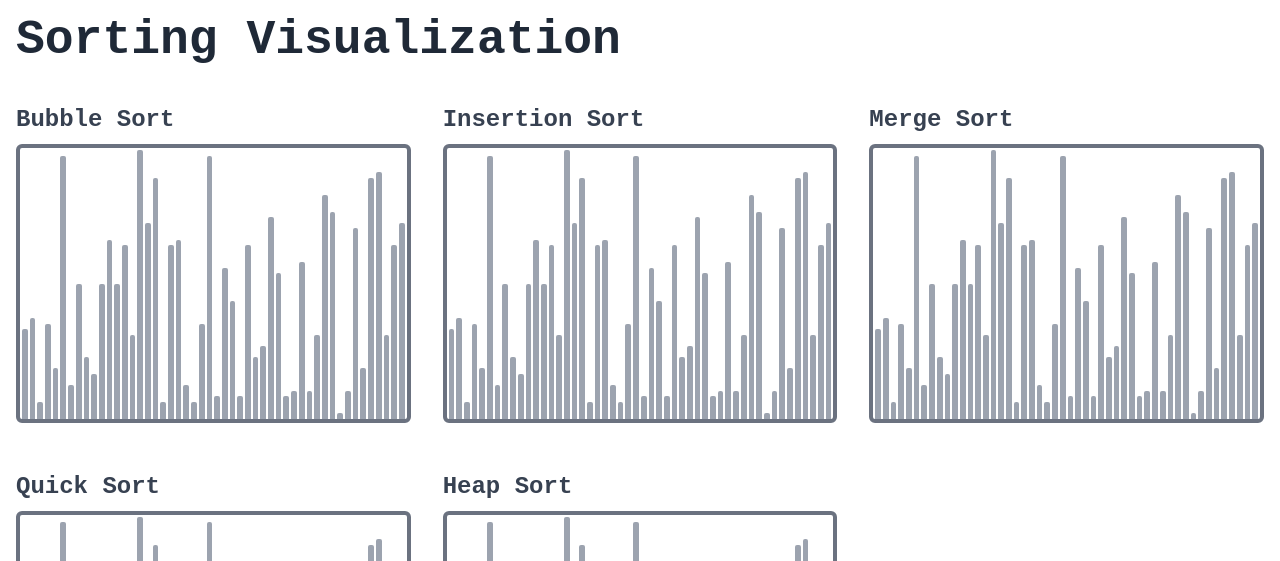
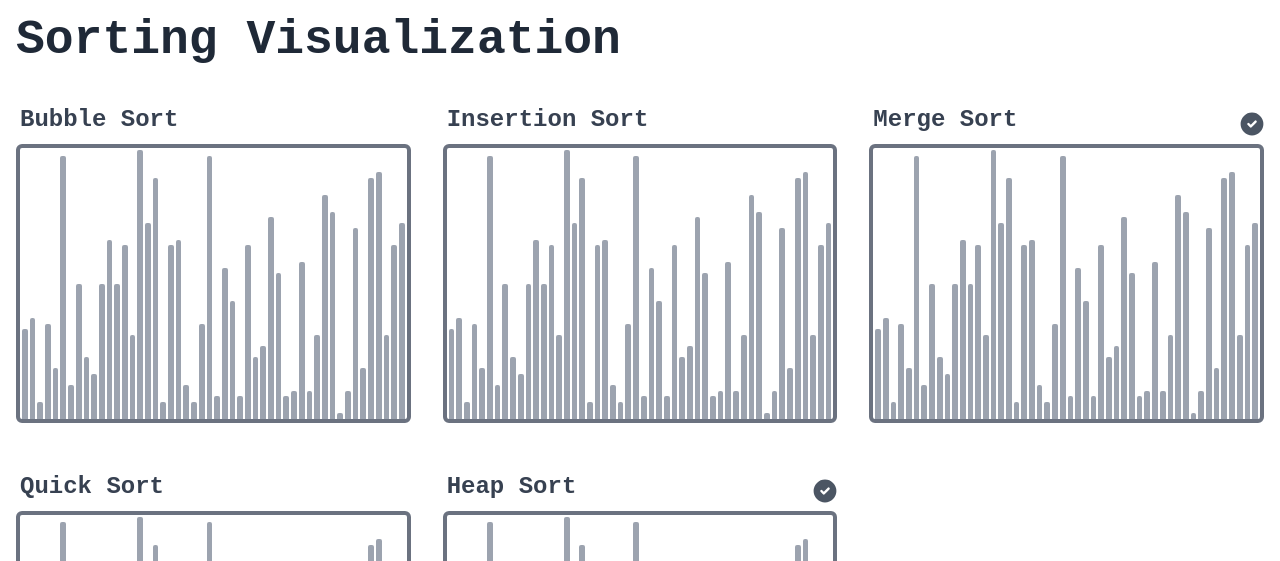
Before and after one commit to an920107/sorting-visualization, a Next.js app: page / in a window 1280 px wide. Shown: the top 561 px of the page. Built offline with nearby package versions, Linux system fonts and the light colour scheme.

Commit message:
feat: status.

```diff
--- a/src/app/page.tsx
+++ b/src/app/page.tsx
@@ -60,7 +60,8 @@ export default function Home() {
       <div className="grid grid-cols-3 gap-x-8">
         {
           sortingMethods.map((value, index) => (
-            <Box key={value.name} name={value.name} numbers={value.numbers} />
+            <Box key={value.name} name={value.name} numbers={value.numbers}
+              isLoading={isStarted && !value.isCompleted()} isDone={value.isCompleted()} />
           ))
         }
       </div>
--- a/src/components/box.tsx
+++ b/src/components/box.tsx
@@ -1,16 +1,22 @@
 "use client";
 
 import React, { useEffect } from 'react'
+import Spinner from '@/components/spinner';
 
 type Props = {
-  name: string
+  name: string,
   numbers: Array<number>,
+  isLoading: boolean,
+  isDone: boolean,
 }
 
 export default function Box(props: Props) {
   return (
     <div className="my-6">
-      <h2 className="mb-2">{props.name}</h2>
+      <div className="flex flex-row justify-between items-center pl-1">
+        <h2 className="mb-2">{props.name}</h2>
+        <Spinner status={props.isDone ? 2 : (props.isLoading ? 1 : 0)} />
+      </div>
       <div className="box">
         {
           props.numbers.map((number, index) => (
--- /dev/null
+++ b/src/components/spinner.tsx
@@ -0,0 +1,33 @@
+import React from 'react'
+
+type Props = {
+  /**
+   * `0`: Hide,
+   * `1`: Loading,
+   * `2`: Done,
+   */
+  status: number,
+}
+
+export default function Spinner(props: Props) {
+  return (
+    <div role="status">
+      {
+        props.status > 0 && (
+          props.status === 1 ? (
+            <svg aria-hidden="true" className="w-6 h-6 text-gray-300 animate-spin fill-gray-700" viewBox="0 0 100 101" fill="none" xmlns="http://www.w3.org/2000/svg">
+              <path d="M100 50.5908C100 78.2051 77.6142 100.591 50 100.591C22.3858 100.591 0 78.2051 0 50.5908C0 22.9766 22.3858 0.59082 50 0.59082C77.6142 0.59082 100 22.9766 100 50.5908ZM9.08144 50.5908C9.08144 73.1895 27.4013 91.5094 50 91.5094C72.5987 91.5094 90.9186 73.1895 90.9186 50.5908C90.9186 27.9921 72.5987 9.67226 50 9.67226C27.4013 9.67226 9.08144 27.9921 9.08144 50.5908Z" fill="currentColor" />
+              <path d="M93.9676 39.0409C96.393 38.4038 97.8624 35.9116 97.0079 33.5539C95.2932 28.8227 92.871 24.3692 89.8167 20.348C85.8452 15.1192 80.8826 10.7238 75.2124 7.41289C69.5422 4.10194 63.2754 1.94025 56.7698 1.05124C51.7666 0.367541 46.6976 0.446843 41.7345 1.27873C39.2613 1.69328 37.813 4.19778 38.4501 6.62326C39.0873 9.04874 41.5694 10.4717 44.0505 10.1071C47.8511 9.54855 51.7191 9.52689 55.5402 10.0491C60.8642 10.7766 65.9928 12.5457 70.6331 15.2552C75.2735 17.9648 79.3347 21.5619 82.5849 25.841C84.9175 28.9121 86.7997 32.2913 88.1811 35.8758C89.083 38.2158 91.5421 39.6781 93.9676 39.0409Z" fill="currentFill" />
+            </svg>
+          ) : (
+            <svg className="w-6 h-6 text-gray-600 flex-shrink-0" aria-hidden="true" xmlns="http://www.w3.org/2000/svg" fill="currentColor" viewBox="0 0 20 20">
+              <path d="M10 .5a9.5 9.5 0 1 0 9.5 9.5A9.51 9.51 0 0 0 10 .5Zm3.707 8.207-4 4a1 1 0 0 1-1.414 0l-2-2a1 1 0 0 1 1.414-1.414L9 10.586l3.293-3.293a1 1 0 0 1 1.414 1.414Z" />
+            </svg>
+
+          )
+        )
+      }
+
+    </div>
+  )
+}
```
